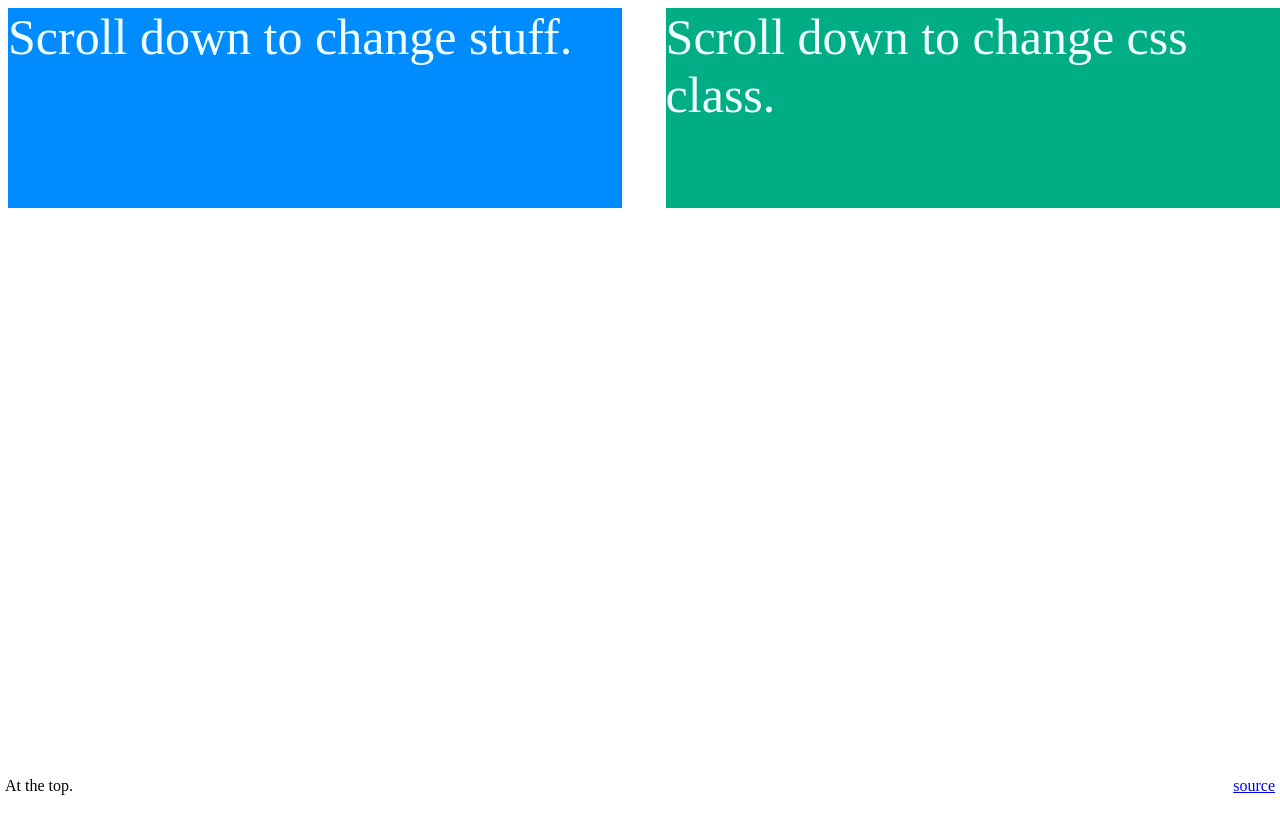
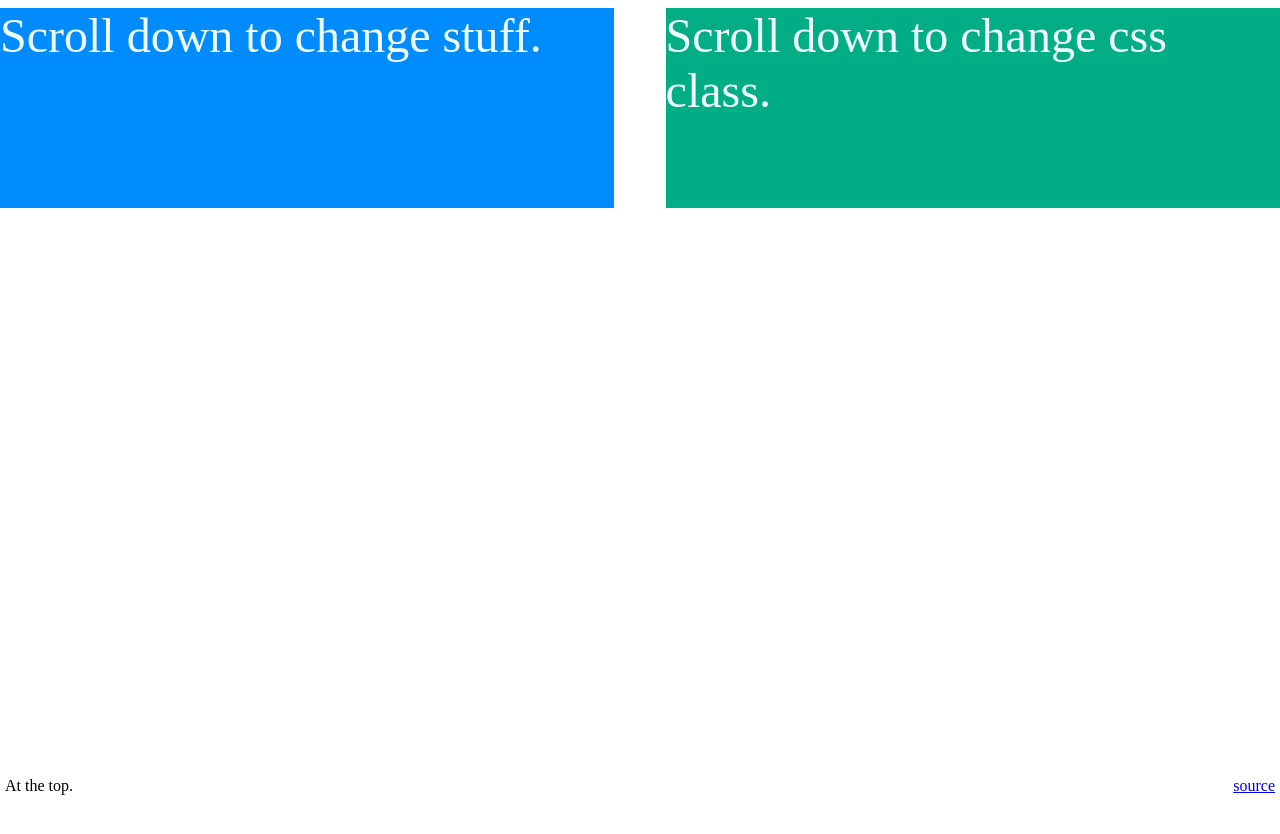
Before and after one commit to ryanpcmcquen/scrollEvents, a plain HTML site: page index.html in a window 1280 px wide. Shown: the top 834 px of the page. Drawn offline with Linux system fonts and the light colour scheme.

Commit message:
use rem instead of px

```diff
--- a/style.css
+++ b/style.css
@@ -4,7 +4,8 @@
 
 .foo {
   position: fixed;
-  font-size: 50px;
+  left: 0;
+  font-size: 3rem;
   height: 25%;
   width: 48%;
   color: azure;
@@ -14,7 +15,7 @@
 .bar {
   position: fixed;
   right: 0;
-  font-size: 50px;
+  font-size: 3rem;
   height: 25%;
   width: 48%;
   color: azure;
@@ -27,6 +28,6 @@
 }
 
 .scrolled {
+  height: 75%;
   background-color: #008cff;
-  height: 75%;
 }
```
